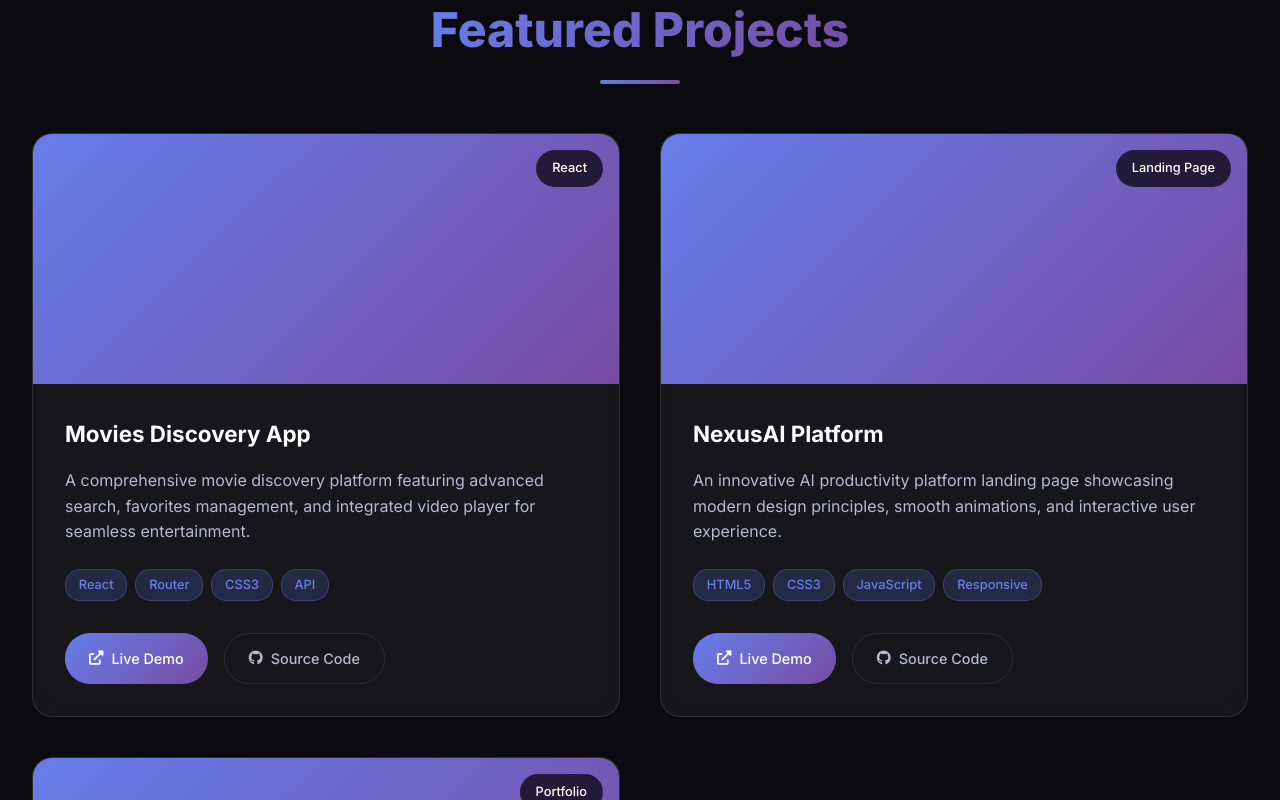
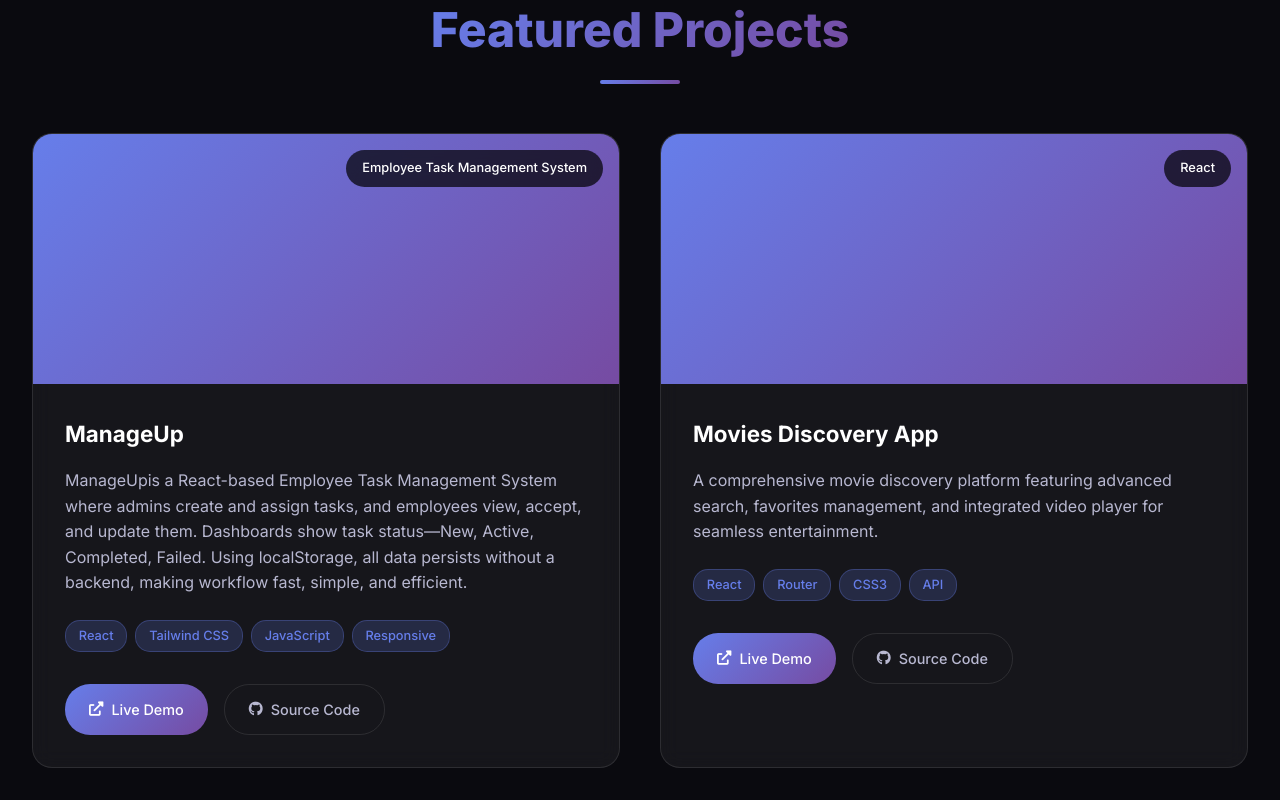
Before and after one commit to eqan-gg/portfolio, a React (Create React App) app: page / in a window 1280 px wide. Shown: the part 1840-2640 px from the top of the page. Built offline with nearby package versions, Linux system fonts and the light colour scheme.

Commit message:
Adding ManageUp project

```diff
--- a/src/App.js
+++ b/src/App.js
@@ -247,6 +247,43 @@ function App() {
             <div className="title-decoration"></div>
           </h2>
           <div className="projects-grid">
+
+
+      {/* new prj pushing */}
+
+
+<div className="project-card">
+              <div className="project-image">
+                <div className="project-overlay">
+                  <div className="project-icons">
+                    <i className="fas fa-user"></i>
+                  </div>
+                </div>
+                <div className="project-badge">Employee Task Management System</div>
+              </div>
+              <div className="project-content">
+                <h3>ManageUp</h3>
+                <p>ManageUpis a React-based Employee Task Management System where admins create and assign tasks, and employees view, accept, and update them. Dashboards show task status—New, Active, Completed, Failed. Using localStorage, all data persists without a backend, making workflow fast, simple, and efficient.</p>
+                <div className="project-tech">
+                  <span className="tech-tag">React</span>
+                  <span className="tech-tag">Tailwind CSS</span>
+                  <span className="tech-tag">JavaScript</span>
+                  <span className="tech-tag">Responsive</span>
+                </div>
+                <div className="project-buttons">
+                  <a href="https://manage-up.vercel.app/" className="btn-project" target="_blank" rel="noopener noreferrer">
+                    <i className="fas fa-external-link-alt"></i>
+                    <span>Live Demo</span>
+                  </a>
+                  <a href="https://github.com/eqan-gg/ManageUp" className="btn-project-secondary">
+                    <i className="fab fa-github"></i>
+                    <span>Source Code</span>
+                  </a >
+                </div>
+              </div>
+            </div>
+
+
             <div className="project-card">
               <div className="project-image">
                 <div className="project-overlay">
@@ -429,7 +466,7 @@ function App() {
               </div>
               <div className="footer-section">
                 <h4>Connect</h4>
-                <a href="https://github.com" className="social-link" target="_blank" rel="noopener noreferrer">
+                <a href="https://github.com/eqan-gg" className="social-link" target="_blank" rel="noopener noreferrer">
                   <i className="fab fa-github"></i>
                   GitHub
                 </a>
```
